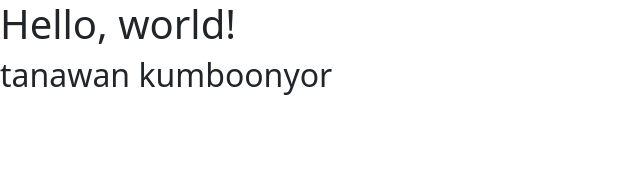
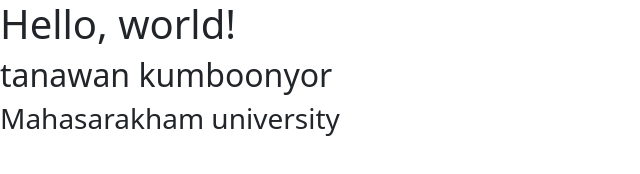
Before and after one commit to JAKERJAMJ/fish, a plain HTML site: page index.html in a window 1280 px wide. Shown: the whole page, without its empty margins (0-640 px from the left). Drawn offline with nearby package versions, Linux system fonts and the light colour scheme.

Commit message:
เพิ่มมหาลัย

```diff
--- a/index.html
+++ b/index.html
@@ -9,6 +9,7 @@
   <body>
     <h1>Hello, world!</h1>
     <h2>tanawan kumboonyor</h2>
+    <h3>Mahasarakham university</h3>
     <script src="https://cdn.jsdelivr.net/npm/bootstrap@5.3.3/dist/js/bootstrap.bundle.min.js" integrity="sha384-YvpcrYf0tY3lHB60NNkmXc5s9fDVZLESaAA55NDzOxhy9GkcIdslK1eN7N6jIeHz" crossorigin="anonymous"></script>
   </body>
 </html>
```
